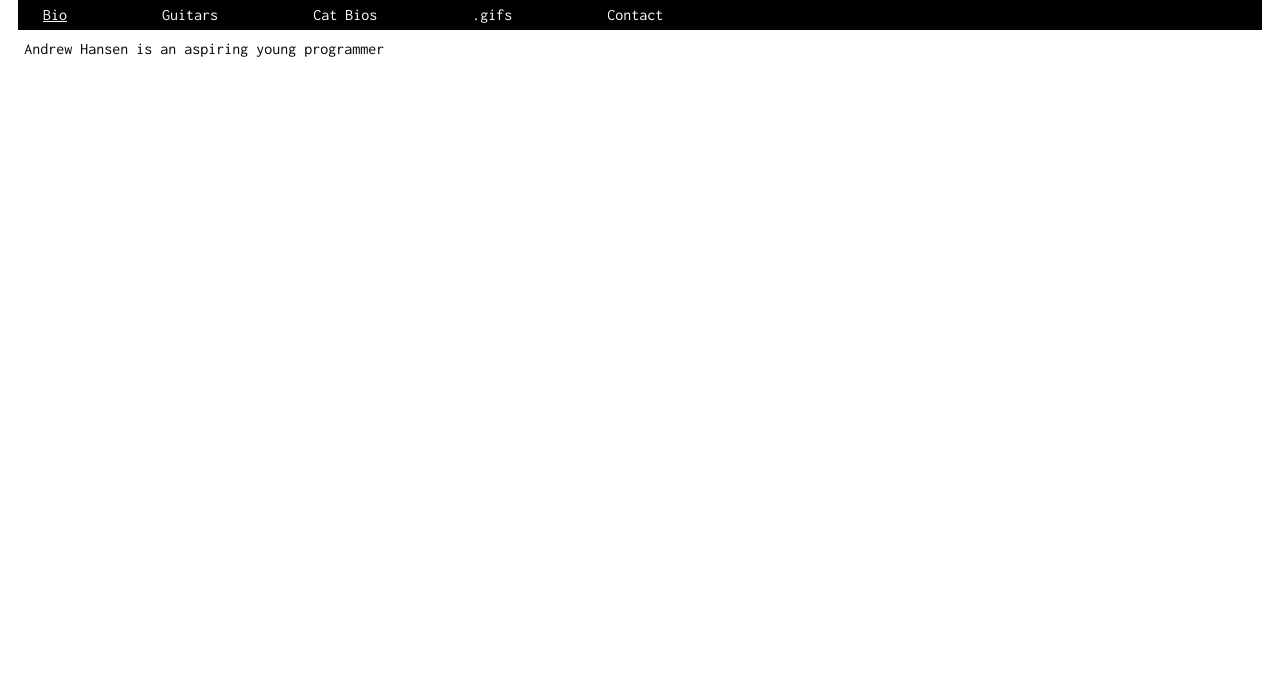
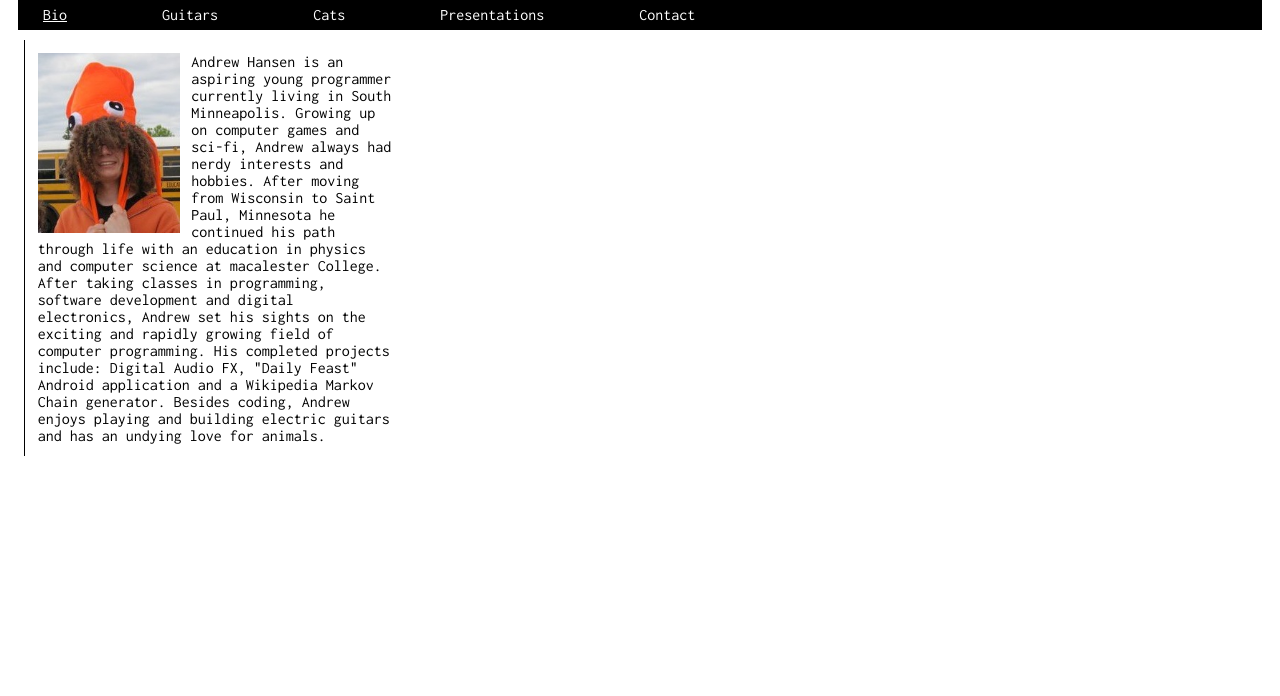
Before and after one commit to Battlethighs/personal_website, a PHP site: page / in a window 1280 px wide. Shown: the part 56-752 px from the top of the page. Run offline with PHP 8.4, Linux system fonts and the light colour scheme; some libraries are stand-ins or nearby versions.

Commit message:
Added content

```diff
--- a/home.html
+++ b/home.html
@@ -20,8 +20,8 @@
 <div id="nav">
 <a class="link underline" href="#" onclick="switchy('bioText',this)">Bio</a>
 <a class="link" href="#" onclick="switchy('guitarText',this)">Guitars</a>
-<a class="link" href="#" onclick="switchy('catText',this)">Cat Bios</a>
-<a class="link" href="#" onclick="switchy('gifText',this)">.gifs</a>
+<a class="link" href="#" onclick="switchy('catText',this)">Cats</a>
+<a class="link" href="#" onclick="switchy('presentationText',this)">Presentations</a>
 <a class="link" href="#" onclick="switchy('contactText',this)">Contact</a>
 </div>
 
@@ -33,19 +33,32 @@
 
 <div class="background"></div>
 
-<div class = "selected bioText">
-	Andrew Hansen is an aspiring young programmer
+<div class = "bioText selected">
+	<div class = "column">
+		<img class = "catPic" src="images/silly_hat.jpg">
+		Andrew Hansen is an aspiring young programmer currently living in South Minneapolis. Growing up on computer games and sci-fi, Andrew always had nerdy interests and hobbies. After moving from Wisconsin to Saint Paul, Minnesota he continued his path through life with an education in physics and computer science at macalester College. After taking classes in programming, software development and digital electronics, Andrew set his sights on the exciting and rapidly growing field of computer programming. His completed projects include: Digital Audio FX, "Daily Feast" Android application and a Wikipedia Markov Chain generator. Besides coding, Andrew enjoys playing and building electric guitars and has an undying love for animals.
+	</div>
 </div>
 
-<div class = "hidden guitarText">
-	Guitar infoooo.
+<div class = "guitarText hidden">
+	<div class = "two_column">
+		<img class = "catPic" src="images/guitar_orange.jpg">
+		ROSALINE<br>--------<br>Body: Basswood<br>Neck: Maple/Rosewood<br>Pickup: DiMarzio<br><br>
+		Rosaline was my first electric guitar build. This guitar features a one-piece Basswood body and Floyd-Rose locking nut and bridge for heightened tuning stability. It also features a low-profile Maple/Rosewood neck with stainless steel frets built by the Warmoth Custom Shop that is great for fast playing. This guitar's tonality is in the midrange with a bright attack and sounds best with a warm distortion. This guitar was painted in 'Power Orange'.
+	</div>
+
+	<div class = "two_column">
+		<img class = "catPic" src="images/guitar_pink.jpg">
+		PENELOPE<br>--------<br>Body: Mahogany<br>Neck: Maple<br>Pickups: DiMarzio<br><br>
+		This pink and turquoise guitar was my second build and features a number of improvements from the first. This guitar features three pickups, two of which are wired out of phase to give an octave effect with no active circuitry. Penelope has a wider U shaped neck profile that is similar to older fender guitars. Her tonality is also in the midrange, but has a duller, bassy attack on the low strings. This guitar is great for jazz on a clean setting, and great for rock when using moderate distortion.
+	</div>
 </div>
 
-<div class = "hidden catText">
+<div class = "catText hidden">
 
 	<div class = "column">
 		<img class = "catPic" src="images/worm.JPG">
-		Worm is an orange Bengal with an adorable meow and a cheeky personality. Worm has no issue sleeping for most of the day, given he is lying on his favorite blanket or someone's coat that he pulled down off the back of a chair. When not snoozing, he loves chasing plastic bags for some reason, and has no problem knocking over the trash bin in the middle of the night to get at them! Although sometimes shy and devious, Worm has a big heart and loves to cuddle once he gets to know you. Until then, he in content looking for ladybugs in the house which seem to intrigue him. Worm's vocal meow sounds like he is calling his own name and is often heard at late at night once everyone has gone to bed and he gets lonely.
+		Worm is an orange Bengal with a cheeky personality and an adorable meow. Worm has no issue sleeping for most of the day, given he is lying on his favorite blanket or someone's coat that he pulled down off the back of a chair. When not snoozing, he loves chasing plastic bags for some reason, and has no problem knocking over the trash bin in the middle of the night to get at them! Although sometimes shy and devious, Worm has a big heart and loves to cuddle once he gets to know you. Until then, he is content looking for ladybugs in the house which seem to intrigue him. Worm's vocal meow sounds like he is calling his own name and is often heard at late at night once everyone has gone to bed and he gets lonely.
 	</div>
 
 	<div class = "column">
@@ -55,16 +68,27 @@
 
 	<div class = "column">
 		<img class = "catPic" src="images/moo.JPG">
-		Moo is a beautiful and friendly tuxedo alley-cat who loves nothing more than human companionship. Moo has a constantly curious and complaisant attitude and not an aggressive bone in his body. A few seconds after walking up or down the stairs, the pitter-patter of Moo's paws are heard as he follows your lead. Moo loves to play and is drawn to anything reminiscent of a string: headphones cords, guitar strings, and shoelaces are favorites of his. In the absence of these objects, Moo has no trouble finding a substitute such as a plastic cap or pencil to knock off the table and bat around on the floor, sometimes with Worm. When Moo is in your presence, he always looks directly into your eyes - a strange behaviour for cats.
+		Moo is a beautiful and friendly tuxedo alley-cat who loves nothing more than human companionship. Moo has a constantly curious and complaisant attitude and not an aggressive bone in his body. A few seconds after walking up or down the stairs, the pitter-patter of Moo's paws are heard as he follows your lead. Moo loves to play and is drawn to anything reminiscent of a string: headphones cords, guitar strings, and shoelaces are favorites of his. In the absence of these objects, Moo has no trouble finding a substitute such as a plastic cap or pencil to knock off the table and bat around on the floor, sometimes with Worm. When Moo is in your presence, he always looks directly into your eyes - a strange behaviour for a cat.
 	</div>
 
 </div>
 
-<div class = "hidden gifText">
-	gif gif gif gif
+<div class = "presentationText hidden">
+	<div class = "two_column">
+		<iframe width = "95%" height = "450"
+		src="https://player.vimeo.com/video/102867022?byline=0&portrait=0" frameborder="0" webkitallowfullscreen mozallowfullscreen allowfullscreen>
+		</iframe>
+		<p><a href="https://vimeo.com/102867022">MacSitters | Mac Startups</a> from <a href="https://vimeo.com/user3212330">TECHdotMN</a> on <a href="https://vimeo.com">Vimeo</a>.</p>
+	</div>
+	<div class = "two_column">
+		<iframe width="95%" height = "450"
+		src="https://www.youtube.com/embed/8sxLsco_m9I" frameborder="0" allowfullscreen>
+		</iframe>
+		<p><a href="https://www.youtube.com/embed/8sxLsco_m9I">Langmuir Probe Measurements of an Argon Plasma</a> from <a href="http://digitalcommons.macalester.edu/mjpa/">MJPA</a> on <a href="https://youtube.com">Youtube</a>.</p>
+	</div>
 </div>
 
-<div class = "hidden contactText">
+<div class = "contactText hidden">
 	location:<br>
 	Minneapolis, Minnesota<br>
 	email:<br>
--- a/style.css
+++ b/style.css
@@ -72,6 +72,14 @@ p{
 	vertical-align: top;
 	}
 
+.two_column{
+	display: inline-block;
+	border-left: thin solid #000000;
+	width: 47%;
+	padding: 1%;
+	vertical-align: top;
+	}
+
 a.link {
 	width: 18%;
 	font-size: 12pt;
```
Also changed, not shown: script.js (+23 -16 lines), images/andrew_guitar.jpg (added), images/guitar_orange.JPG (added), images/guitar_pink.JPG (added), images/silly_hat.jpg (added).
